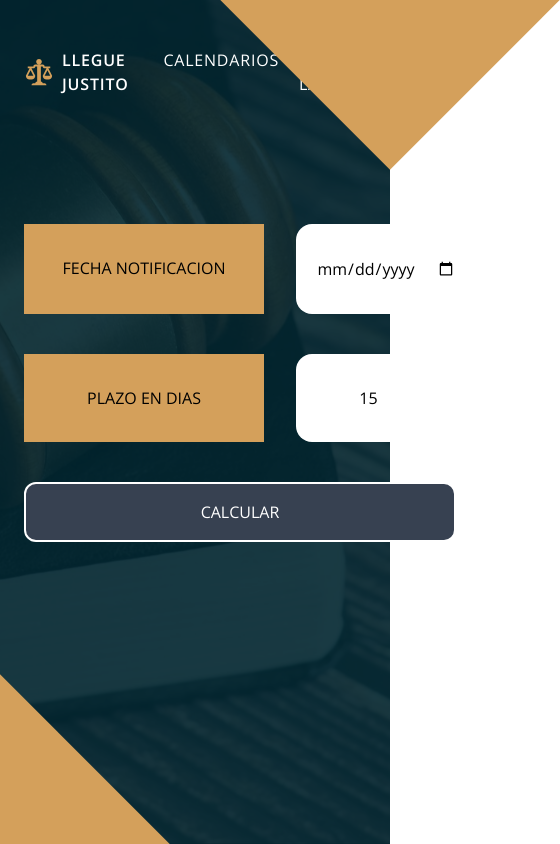
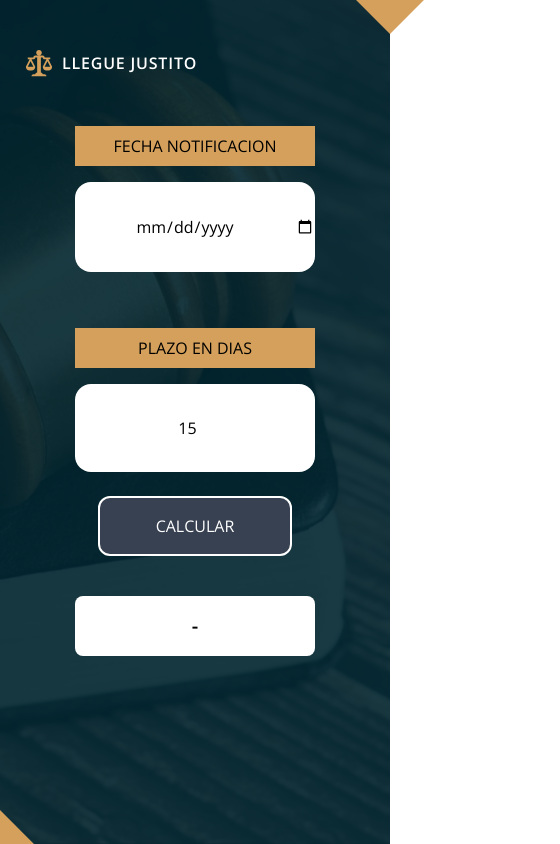
Before and after one commit to Dev-Santi/LegalDateNextjs, a Next.js app: page / in a window 390 px wide. Shown: the top 844 px of the page, 560 px wide, since content can reach past the window. Built offline with nearby package versions, Linux system fonts and the light colour scheme.

Commit message:
primera version

```diff
--- a/src/app/page.tsx
+++ b/src/app/page.tsx
@@ -17,7 +17,7 @@ export default function Home() {
                     </span>
                     <span className='text-white tracking-wider font-semibold'>LLEGUE JUSTITO</span>
                 </Link>
-                <nav>
+                <nav className='hidden lg:block'>
                     <ul className='flex gap-5 text-white tracking-wider uppercase'>
                         <li>
                             <Link href='/'>Calendarios</Link>
@@ -29,7 +29,7 @@ export default function Home() {
                 </nav>
             </header>
 
-            <main className='mx-auto w-fit my-32'>
+            <main className='mx-auto w-fit mt-12'>
                 <Calculator />
             </main>
             <BottomTriangle />
--- a/src/calendar/functions.ts
+++ b/src/calendar/functions.ts
@@ -2,8 +2,14 @@ import calendar from './calendar';
 
 export function calculateDateWithoutHolidays(dateSelected: string, countString: string) {
     let count = parseInt(countString);
+
+    const validity = CheckValidity(dateSelected, count);
+
+    if (!validity.isValid) {
+        return validity.response;
+    }
+
     let found = false;
-
     for (let k = 0; k < calendar.years.length; k++) {
         const currentYear = calendar.years[k];
 
@@ -39,5 +45,23 @@ export function calculateDateWithoutHolidays(dateSelected: string, countString:
     }
 
     //Si no se ha encontrado una fecha, es porque son valores que no deberian utilizarse
-    return 'Valores invalidos';
+    return 'La fecha se excede de los calendarios disponibles';
 }
+
+function CheckValidity(dateSelected: string, count: number) {
+    let isValid = true;
+    let response = '';
+
+    if (dateSelected == '') {
+        isValid = false;
+        response = 'Ingrese fecha de notificacion de la demanda.';
+    } else if (count <= 0) {
+        isValid = false;
+        response = 'El plazo debe ser igual o mayor a 1 dia.';
+    } else if (Number.isNaN(count)) {
+        isValid = false;
+        response = 'El plazo ingresado no es valido.';
+    }
+
+    return { isValid: isValid, response: response };
+}
--- a/src/components/calculator/index.tsx
+++ b/src/components/calculator/index.tsx
@@ -9,15 +9,15 @@ export default function Calculator() {
 
     return (
         <>
-            <form className='text-center flex flex-col gap-10'>
-                <div className='flex gap-8'>
-                    <label className='bg-orange py-8 w-60' htmlFor='idStartDate'>
+            <form className='text-center flex flex-col gap-4 items-center'>
+                <div className='flex flex-col md:flex-row items-center gap-4 mb-10'>
+                    <label className='bg-orange py-2 md:py-8 w-60' htmlFor='idStartDate'>
                         FECHA NOTIFICACION
                     </label>
                     <input
                         onChange={(e) => setDate(e.target.value)}
                         id='idStartDate'
-                        className='py-8 w-40 rounded-2xl text-center'
+                        className='py-8 w-60 md:w-40 rounded-2xl text-center'
                         type='date'
                         min='2023-01-01'
                         max='2024-12-31'
@@ -26,14 +26,14 @@ export default function Calculator() {
                     />
                 </div>
 
-                <div className='flex gap-8'>
-                    <label className='bg-orange block py-8 w-60' htmlFor='idDeadLine'>
+                <div className='flex flex-col md:flex-row items-center gap-4'>
+                    <label className='bg-orange block py-2 md:py-8 w-60' htmlFor='idDeadLine'>
                         PLAZO EN DIAS
                     </label>
                     <input
                         onChange={(e) => setCount(e.target.value)}
                         id='idDeadLine'
-                        className='py-8 w-40 rounded-2xl text-center'
+                        className='py-8 w-60 md:w-40 rounded-2xl text-center'
                         value={count}
                         type='number'
                         required
@@ -42,13 +42,15 @@ export default function Calculator() {
 
                 <button
                     onClick={() => setResult(calculateDateWithoutHolidays(date, count))}
-                    className='bg-gray-700 border-2 border-white text-white rounded-xl py-4 px-8'
+                    className='bg-gray-700 border-2 border-white mt-2 w-fit text-white rounded-xl py-4 px-14'
                     type='button'
                 >
                     CALCULAR
                 </button>
             </form>
-            <p>{result}</p>
+            <p className='text-center bg-white text-xl font-semibold rounded-lg py-4 px-2 mt-10'>
+                {result ? result : '-'}
+            </p>
         </>
     );
 }
--- a/src/components/triangles/BottomTriangle.tsx
+++ b/src/components/triangles/BottomTriangle.tsx
@@ -1,8 +1,9 @@
 export default function BottomTriangle() {
+    //'hidden md:block absolute top-0 right-0 translate-x-[50%] translate-y-[-50%] rotate-45 bg-orange '
     return (
         <div
             className={
-                'absolute bottom-0 left-0 translate-x-[-50%] translate-y-[50%] rotate-45 bg-orange w-60 h-60'
+                'absolute bottom-0 left-0 translate-x-[-50%] translate-y-[50%] rotate-45 bg-orange w-12 h-12 xl:w-60 xl:h-60'
             }
         ></div>
     );
--- a/src/components/triangles/TopTriangle.tsx
+++ b/src/components/triangles/TopTriangle.tsx
@@ -2,7 +2,7 @@ export default function TopTriangle() {
     return (
         <div
             className={
-                'absolute top-0 right-0 translate-x-[50%] translate-y-[-50%] rotate-45 bg-orange w-60 h-60'
+                'absolute top-0 right-0 translate-x-[50%] translate-y-[-50%] rotate-45 bg-orange w-12 h-12 xl:w-60 xl:h-60'
             }
         ></div>
     );
```
